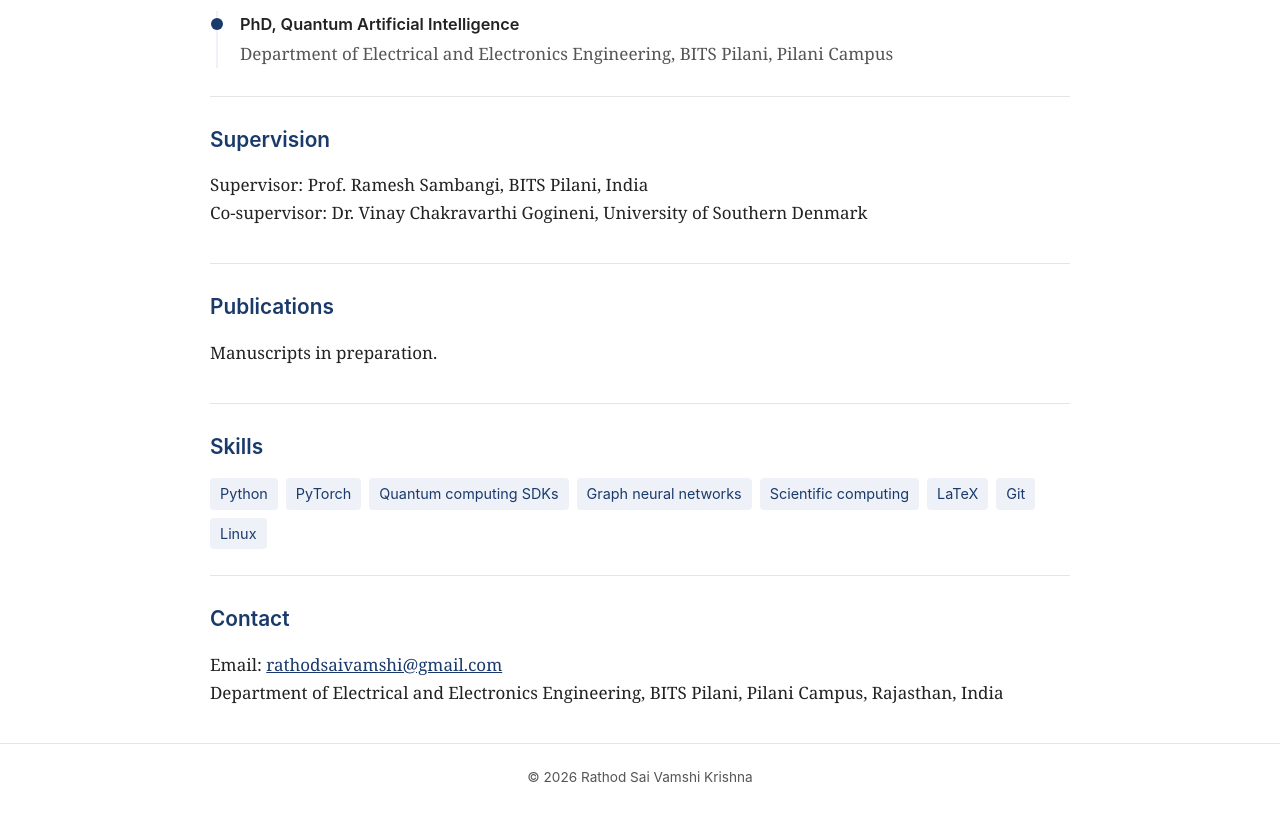
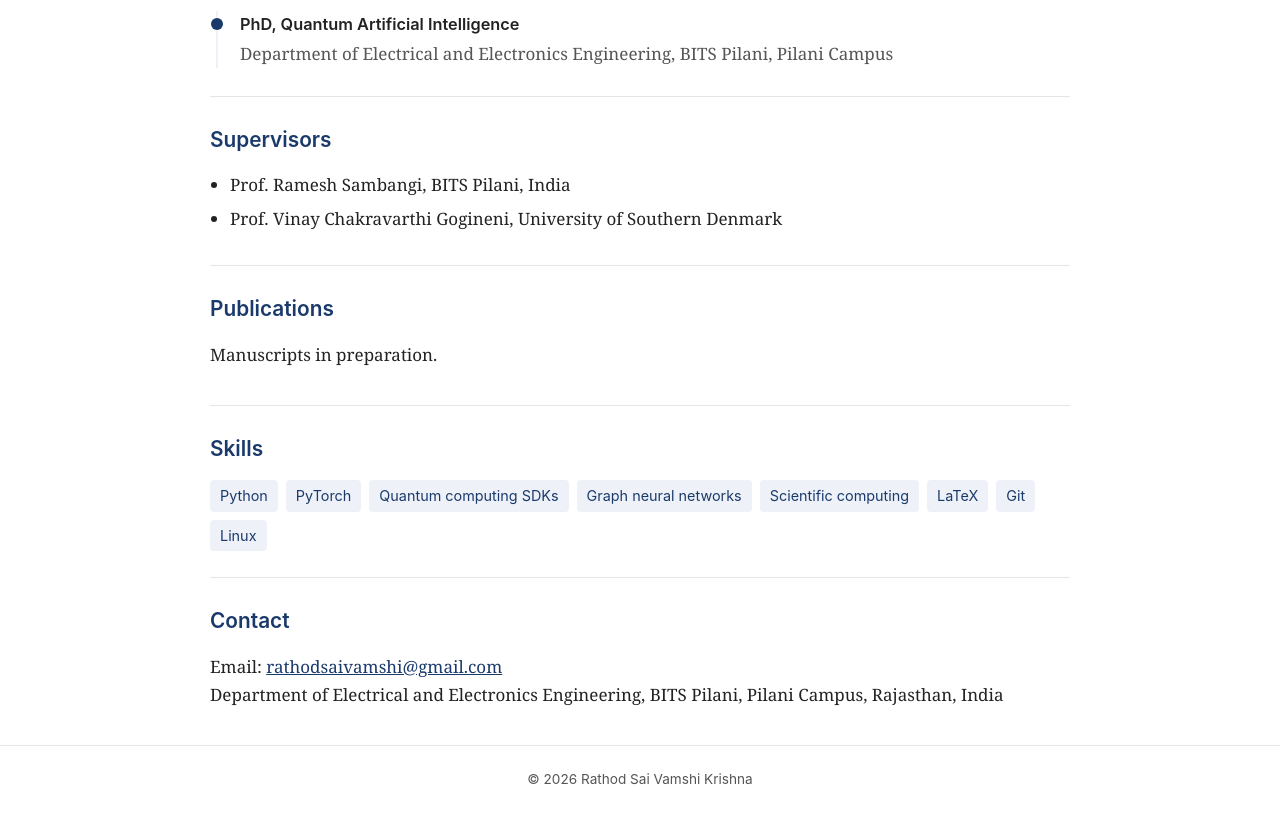
Before and after one commit to Rathodvamshi007/rathodvamshi007.github.io, a plain HTML site: page index.html in a window 1280 px wide. Shown: the part 916-1738 px from the top of the page. Drawn offline with Linux system fonts and the light colour scheme.

Commit message:
Supervisors section with both supervisors

```diff
--- a/index.html
+++ b/index.html
@@ -141,9 +141,11 @@
   </section>
 
   <section id="supervision" aria-labelledby="h-supervision">
-    <h2 id="h-supervision">Supervision</h2>
-    <p>Supervisor: Prof. Ramesh Sambangi, BITS Pilani, India<br>
-    Co-supervisor: Dr. Vinay Chakravarthi Gogineni, University of Southern Denmark</p>
+    <h2 id="h-supervision">Supervisors</h2>
+    <ul class="interests">
+      <li>Prof. Ramesh Sambangi, BITS Pilani, India</li>
+      <li>Prof. Vinay Chakravarthi Gogineni, University of Southern Denmark</li>
+    </ul>
   </section>
 
   <section id="publications" aria-labelledby="h-publications">
```
